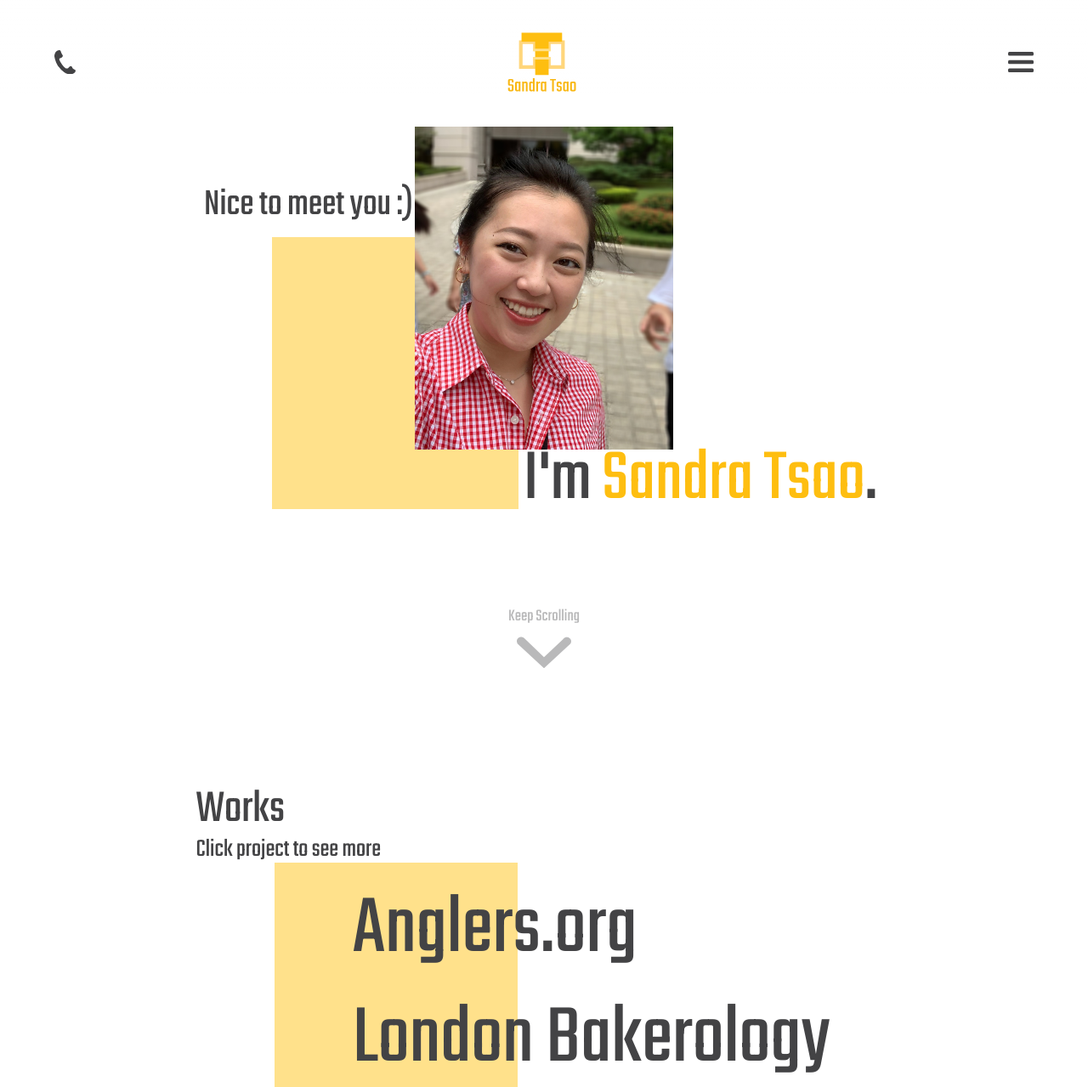
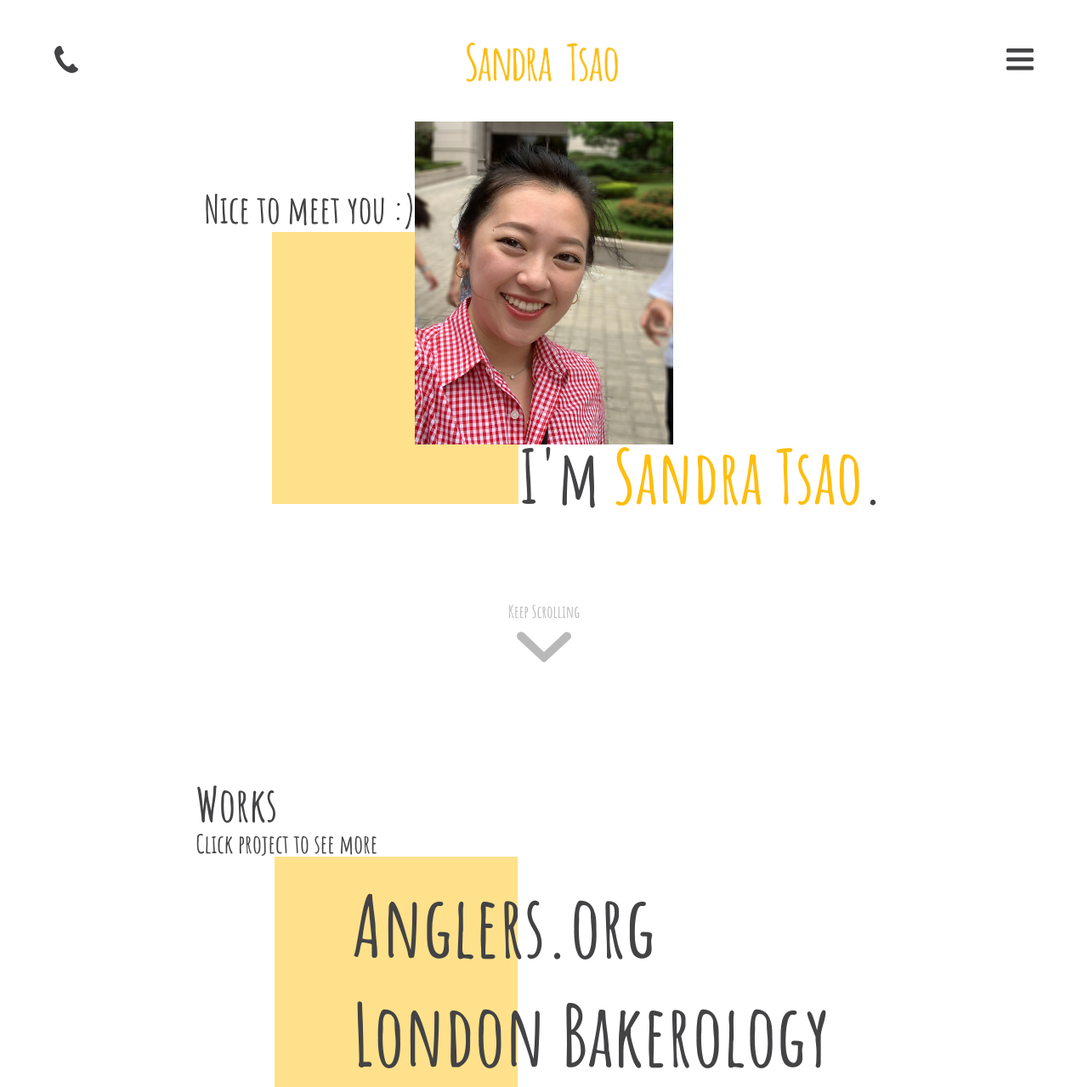
Before and after one commit to Sandra3dra/Tsao_Sandra_portfolio, a PHP site: page / in a window 1280 px wide. Shown: the top 1279 px of the page at 85% size. Run offline with PHP 8.4, Linux system fonts and the light colour scheme; data comes from the database, SQL or seed files in the repository.

Commit message:
logo change and sizes update

```diff
--- a/config/database.php
+++ b/config/database.php
@@ -6,6 +6,9 @@ class Database{
     private $db_name = 'heroku_972321abb42ab23';
     private $username = 'bd567e7f319df0';
     private $password = '15f7e4f7';
+    // private $host = 'localhost';
+    // private $db_name = 'db_portfolio';
+    // private $password = '';
 
     //people outside of object have access to public
     public $conn;
--- a/head.php
+++ b/head.php
@@ -5,6 +5,7 @@
 <link rel="stylesheet" href="/public/css/main.css">
 <link rel="icon" type="image/png" href="/public/images/sandra_icon.png">
 <link href="https://fonts.googleapis.com/css?family=Oswald:300%7CTeko&display=swap" rel="stylesheet">
+<link href="https://fonts.googleapis.com/css?family=Amatic+SC:700%7CJosefin+Sans:300&display=swap" rel="stylesheet">
 <script src="https://cdnjs.cloudflare.com/ajax/libs/waypoints/4.0.1/noframework.waypoints.js"></script>
 <script src="https://cdnjs.cloudflare.com/ajax/libs/gsap/2.1.2/TweenMax.min.js"></script>
 <script src="https://cdnjs.cloudflare.com/ajax/libs/gsap/2.1.2/TimelineLite.min.js"></script>
--- a/header.php
+++ b/header.php
@@ -1,6 +1,6 @@
 <header id="mainHeader">
     <a href="/index.php/#contact" id="phoneIcon"><svg id="phone_icon" xmlns="http://www.w3.org/2000/svg" viewBox="0 0 36 41"><defs><style>.phone{fill:#434345;}</style></defs><title>phone</title><path class="phone" d="M10.1.64c.73.61.75,1.36,1.08,2.53a17.93,17.93,0,0,0,2.13,4.5c.64,1,1,1.33,1,2a3.2,3.2,0,0,1-1.2,2.17c-1.91,1.8-3.18,1.25-4.28,2.28s-.13,2.65.36,3.72c.74,1.46,2.09,3.84,4.1,7.15a20,20,0,0,0,5.11,5.11,4.44,4.44,0,0,0,3.07,1,3.74,3.74,0,0,0,2.05-1,11.14,11.14,0,0,1,2.05-2.05c.87-.66,1.35-1,2.05-1a2.92,2.92,0,0,1,2,1c.63.69.48,1.11,1,2.05a6.61,6.61,0,0,0,2,2c1.75,1.27,2.72,1.09,3.07,2a3.08,3.08,0,0,1,0,2l0,.1a9.23,9.23,0,0,1-5.11,4.08,13.45,13.45,0,0,1-8.19,0C14.43,37.88,7.25,28.2,7.16,28.09S1.94,21.73,0,10.73c0,0-.31-5.84,4.09-9.19C4.59,1.16,6.63-.32,8.75.06A3,3,0,0,1,10.1.64Z" transform="translate(0 0)"/></svg></a>
-    <a href="/index.php" id="logoA"><img id="logo" src="/public/images/sandra_tsao.svg" alt="sandra tsao logo"></a>
+    <a href="/index.php" id="logoA"><img id="logo" src="/public/images/logo_gif.gif" alt="sandra tsao logo"></a>
     <div class="mainNavCon">
         <svg id="hamburger_menu" xmlns="http://www.w3.org/2000/svg" viewBox="0 0 40 32"><defs><style>.ham-1, .ham-2, .ham-3{fill:#434345;}</style></defs><title>Artboard 1</title><rect class="ham-2" y="13" width="40" height="6" rx="2"/><rect class="ham-1" width="40" height="6" rx="2"/><rect class="ham-3" y="26" width="40" height="6" rx="2"/></svg>
             <nav class="mainNav hidden">
--- a/sass/_vars.scss
+++ b/sass/_vars.scss
@@ -1,5 +1,7 @@
-$main-font: 'Teko', Impact, sans-serif;
-$p-font: 'Oswald', "Roboto", sans-serif;
+$main-font: 'Amatic SC', cursive, 'Teko', Impact, sans-serif;
+// 'Teko', Impact, sans-serif;
+$p-font: 'Josefin Sans', 'Oswald', "Roboto", sans-serif;
+// 'Oswald', "Roboto", sans-serif;
 $main-g: #434345;
 $main-y: #febe10;
 $box-y: #ffe18b;
--- a/sass/main.scss
+++ b/sass/main.scss
@@ -37,6 +37,6 @@ h1, h2, h3, h4 {
 
 p {
     font-family: $p-font;
-    font-weight: lighter;
+    // font-weight: lighter;
     color: $main-g;
 }
--- a/sass/modules/_header.scss
+++ b/sass/modules/_header.scss
@@ -16,7 +16,7 @@
         display: none;
     }
     #logoA {
-        width: 30%;
+        width: 120px;
         z-index: 99;
         cursor: url(../images/b_pointer.png), pointer;
     }
@@ -92,7 +92,7 @@
             ul a li {
                 color: $main-g;
                 font-family: $p-font;
-                font-size: 23px;
+                font-size: 18px;
                 text-align: right;
                 margin-bottom: 20px;
                 &:hover {
@@ -129,11 +129,11 @@
         padding-right: 10%;
         padding-left: 10%;
         #logoA {
-            width: 20%;
+            width: 150px;
         }
         .mainNavCon {
             #hamburger_menu {
-                width: 20px;
+                width: 30px;
             }
             .mainNav {
                 width: 40%;
@@ -232,7 +232,8 @@
             }
         }
         #logoA {
-            width: 12%;
+            width: 160px;
+            margin-top: -20px;
         }
         .mainNavCon {
             #hamburger_menu {
@@ -244,6 +245,12 @@
                 ul {
                     width: 40%;
                 }
+                ul a li {
+                    font-size: 24px;
+                }
+                .socialMedia {
+                    width: 30%;
+                }
             }
         }
     }
@@ -253,22 +260,22 @@
     #mainHeader {
         padding-top: 3%;
         #phoneIcon {
-            width: 35px;
+            // width: 35px;
         }
         #logoA {
-            width: 10%;
+            width: 170px;
         }
         .mainNavCon {
             #hamburger_menu {
-                width: 40px;
+                // width: 40px;
             }
             .mainNav {
                 ul a li {
-                    font-size: 30px;
+                    font-size: 28px;
                     margin-bottom: 20px;
                 }
                 .socialMedia {
-                    width: 30%;
+                    width: 28%;
                 }
             }
         }
@@ -278,20 +285,21 @@
 @media screen and (min-width: 1200px) {
     #mainHeader {
         #phoneIcon {
-            width: 25px;
+            width: 28px;
         }
         #logoA {
-            width: 7%;
+            width: 190px;
+            margin-top: -10px;
         }
         .mainNavCon {
             #hamburger_menu {
-                width: 30px;
+                width: 32px;
             }
             .mainNav {
                 padding-top: 10%;
                 width: 30%;
                 ul a li {
-                    font-size: 30px;
+                    font-size: 28px;
                     margin-bottom: 30px;
                 }
                 .socialMedia {
--- a/sass/modules/_mainHero.scss
+++ b/sass/modules/_mainHero.scss
@@ -44,10 +44,11 @@
         margin-bottom: 50px;
         width: 40%;
         p {
-            font-size: 14px;
+            font-size: 12px;
+            letter-spacing: -0.5px;
             margin-bottom: 10%;
             &:nth-child(4) {
-                font-size: 12px;
+                font-size: 10px;
             }
             img {
                 margin-bottom: -4px;
@@ -60,7 +61,7 @@
         font-family: $main-font;
         position: absolute;
         bottom: 0;
-        font-size: 50px;
+        font-size: 48px;
         letter-spacing: 1px;
         #nameTag {
             color: $main-y;
@@ -256,6 +257,7 @@
 
             p {
                 font-size: 22px;
+                letter-spacing: -1px;
                 &:nth-child(4) {
                     font-size: 20px;
                 }
@@ -302,7 +304,7 @@
         }
         #ntmy {
             font-size: 45px;
-            margin-top: 70px;
+            margin-top: 10%;
             // margin-left: 10px;
         }
         .yBox {
@@ -311,7 +313,7 @@
             margin-left: 10%;
         }
         #nameHov {
-            width: 28%;
+            width: 30%;
             margin-bottom: 70px;
             p {
                 font-size: 25px;
@@ -320,7 +322,7 @@
         h2 {
             font-size: 87px;
             margin-bottom: -10px;
-            padding-right: 1%;
+            padding-right: 0%;
         }
     }
 }
```
Also changed, not shown: README.md, public/css/main.css, public/images/logo_gif.gif (added), 1 other file.
